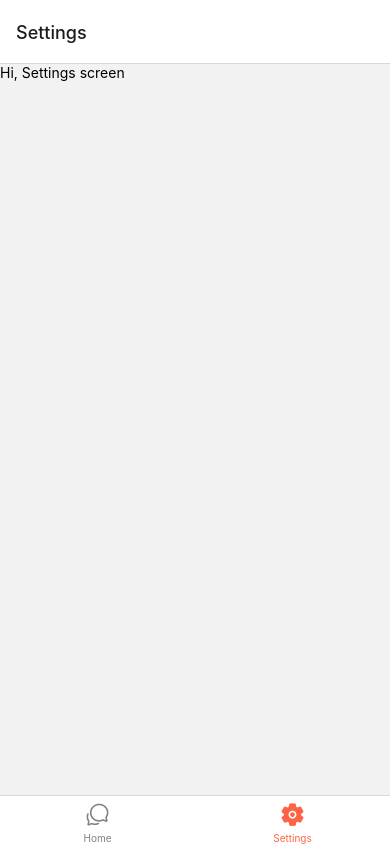
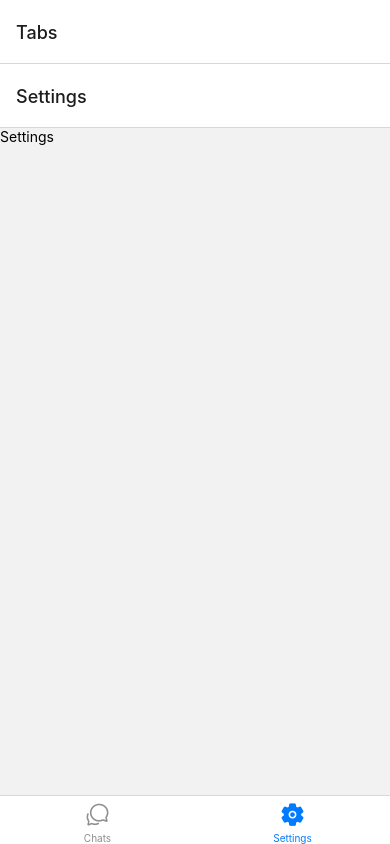
Before and after one commit to 0hodo1/chatty, a React Native app: screen /Settings in a window 390 px wide. Built offline with nearby package versions, Linux system fonts and the light colour scheme.

Commit message:
two tabs added

```diff
--- a/App.js
+++ b/App.js
@@ -1,34 +1,38 @@
 import React from "react";
 import { NavigationContainer } from "@react-navigation/native";
-import { Text } from "react-native";
+import { createNativeStackNavigator } from "@react-navigation/native-stack";
 import { createBottomTabNavigator } from "@react-navigation/bottom-tabs";
-import {Ionicons} from '@expo/vector-icons'
-import Chat from "./screens/Chats"
+import Chats from './screens/Chats'
+import Settings from "./screens/Settings";
+import {Ionicons} from "@expo/vector-icons"
 
-
-const Home = ()=>{
+const ChatsStack = createNativeStackNavigator()
+const ChatsScreen = () => {
   return(
-    <Text>Hi, Home screen</Text>
+    <ChatsStack.Navigator>
+      <ChatsStack.Screen name="Chats" component={Chats} />
+    </ChatsStack.Navigator>
   )
 }
 
-const Settings = ()=>{
+const SettingsStack = createNativeStackNavigator()
+const SettingsScreen = ()=>{
   return(
-    <Text>Hi, Settings screen</Text>
+    <SettingsStack.Navigator>
+      <SettingsStack.Screen name="Settings" component={Settings}/>
+    </SettingsStack.Navigator>
   )
 }
 
 const Tabs = createBottomTabNavigator()
-
-const App=()=>{
-  return (
-    <NavigationContainer>
+const TabsScreen = () => {
+  return(
   <Tabs.Navigator
   screenOptions={({ route }) => ({
     tabBarIcon: ({ focused, color, size }) => {
       let iconName;
 
-          if (route.name === 'Home') {
+      if (route.name === 'Chats') {
         iconName = focused
           ? 'chatbubbles'
           : 'chatbubbles-outline';
@@ -38,16 +42,24 @@ const App=()=>{
 
       // You can return any component that you like here!
       return <Ionicons name={iconName} size={size} color={color} />;
-        },
-        tabBarActiveTintColor: 'tomato',
-        tabBarInactiveTintColor: 'gray',
+    }
   })}
   >
-        <Tabs.Screen name="Home" component={Home}/>
+    <Tabs.Screen name="Chats" component={Chats}/>
     <Tabs.Screen name="Settings" component={Settings}/>
   </Tabs.Navigator>
+  )
+}
+
+const MainStack = createNativeStackNavigator();
+const App = ()=>{
+  return (
+    <NavigationContainer>
+      <MainStack.Navigator headerMode="none">
+        <MainStack.Screen name="Tabs" component={TabsScreen} />
+      </MainStack.Navigator>
     </NavigationContainer>
   )
 }
 
-export default App;
+export default App
--- /dev/null
+++ b/screens/Settings.js
@@ -0,0 +1,10 @@
+import React, { Component } from 'react'
+import { Text } from 'react-native'
+
+const Settings =()=> {
+    return (
+        <Text>Settings</Text>
+    )
+}
+
+export default Settings
```
Lines whose indentation alone changed are shown as unchanged.
